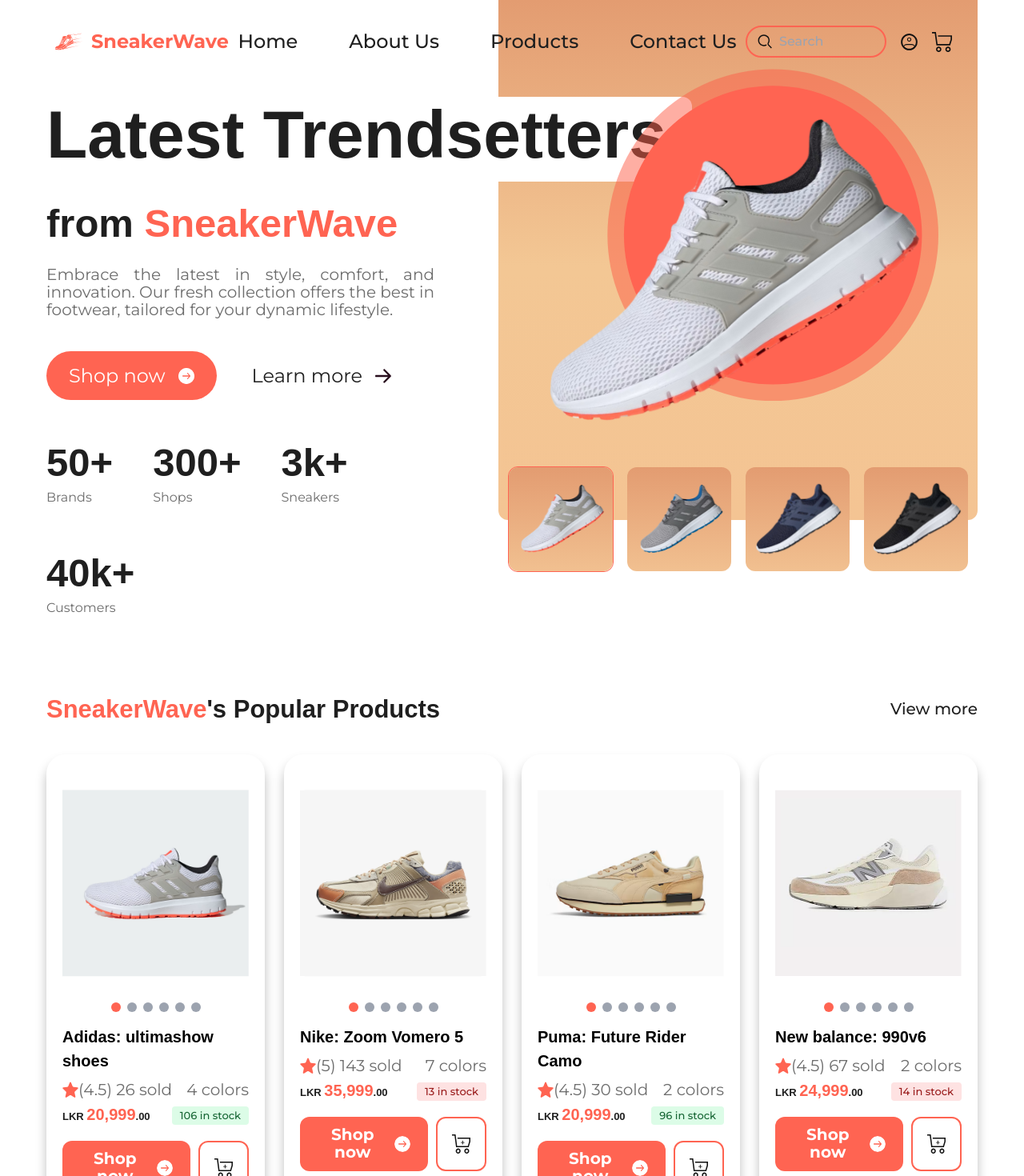
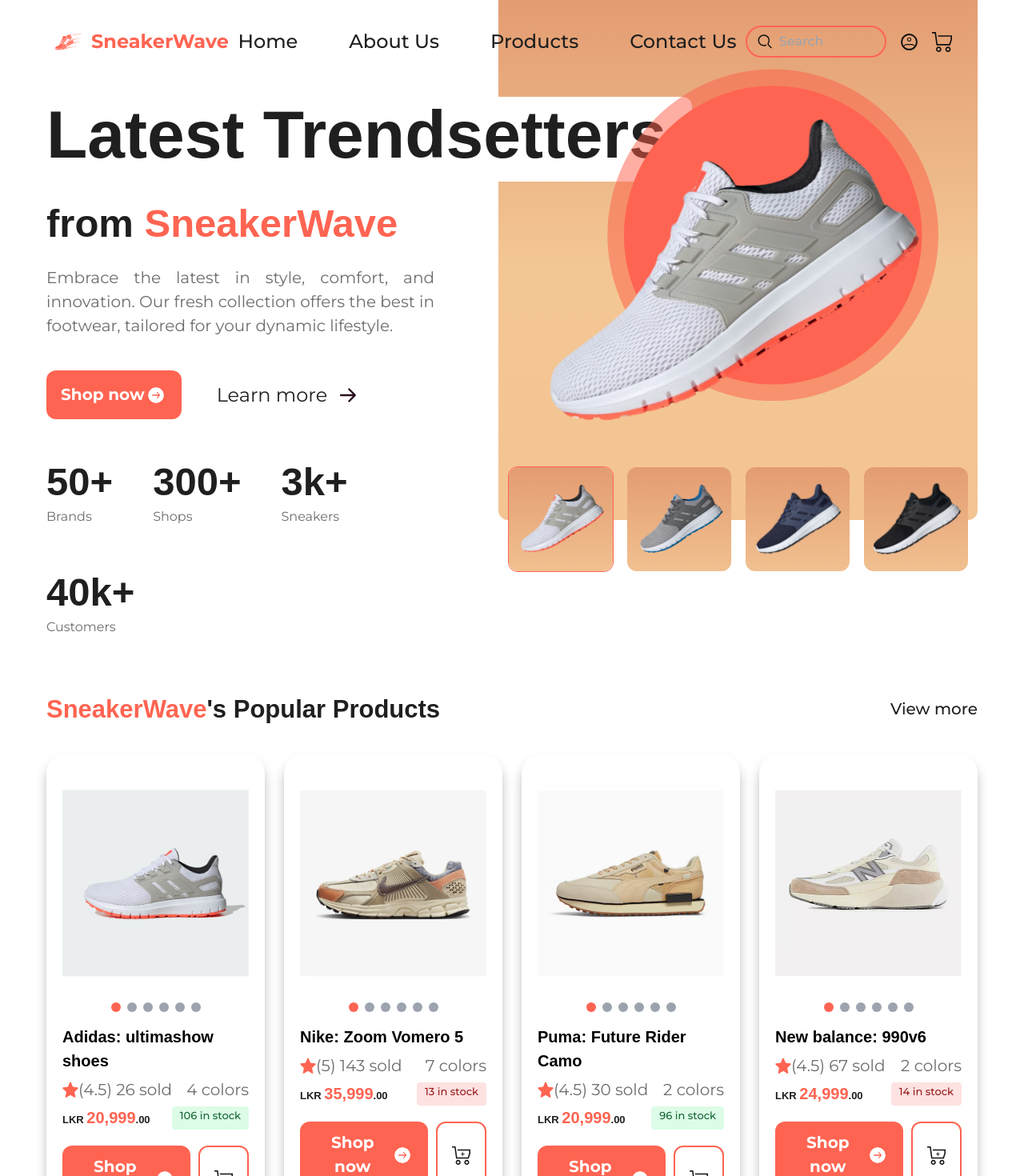
Before and after one commit to DsamarakooN/sneakerwave, a React (Vite) app: page / in a window 1280 px wide. Shown: the top 1470 px of the page at 80% size. Built offline with nearby package versions, Linux system fonts and the light colour scheme; a web font is replaced by a local one.

Commit message:
hero section paragraph updated

```diff
--- a/src/sections/Hero.jsx
+++ b/src/sections/Hero.jsx
@@ -2,6 +2,7 @@ import { useState } from "react";
 
 import { shoes, statistics } from "../constants";
 import Button from "../components/Button";
+import Button2 from "../components/Button2";
 import ShoeCard from "../components/ShoeCard";
 import { bigShoe1 } from "../assets/images";
 import { arrowRight } from "../assets/icons";
@@ -22,12 +23,12 @@ const Hero = () => {
         <h2 className="font-palanquin text-xl tab:text-3xl lap:text-4xl lap:pt-12 font-bold text-primary-b">
           from <span className="text-coral-red">SneakerWave</span>
         </h2>
-        <p className='font-montserrat text-slate-gray text-base lap:text-lg text-center lap:text-justify  leading-8 mt-3 tab:mt-6 mb-5 tab:mb-10 w-full'>
+        <p className='font-montserrat text-slate-gray text-base lap:text-lg text-center lap:text-justify  leading-relaxed mt-3 tab:mt-6 mb-5 tab:mb-10 w-full'>
         Embrace the latest in style, comfort, and innovation. Our fresh collection offers the best in footwear,
         tailored for your dynamic lifestyle.
         </p>
         <div className="flex flex-row gap-4">
-          <Button label='Shop now' iconURL={arrowRight} />
+          <Button2 label='Shop now' iconURL={arrowRight} />
           <Button
               label='Learn more'
               backgroundColor='bg-white'
--- a/tailwind.config.js
+++ b/tailwind.config.js
@@ -9,7 +9,7 @@ export default {
       xs: ['12px', '16px'],
       sm: ['14px', '20px'],
       base: ['16px', '19.5px'],
-      lg: ['20px', '21.94px'],
+      lg: ['20px', '29.94px'],
       xl: ['24px', '29.38px'],
       '2xl': ['32px', '29.26px'],
       '3xl': ['36px', '50px'],
```
